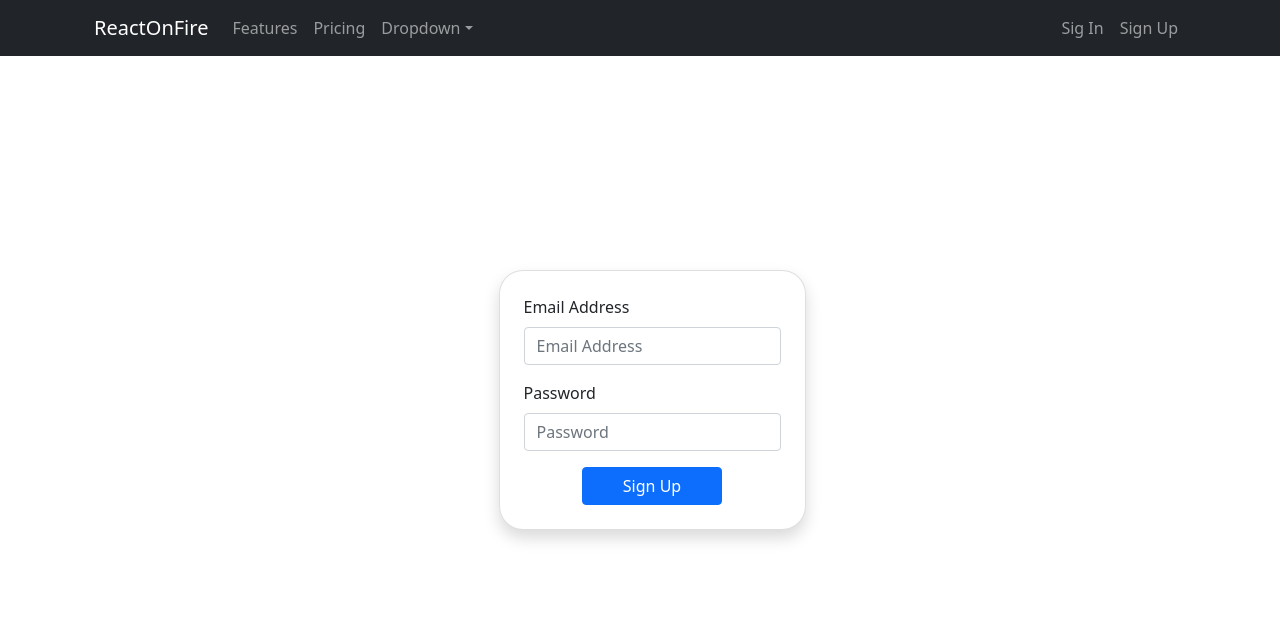
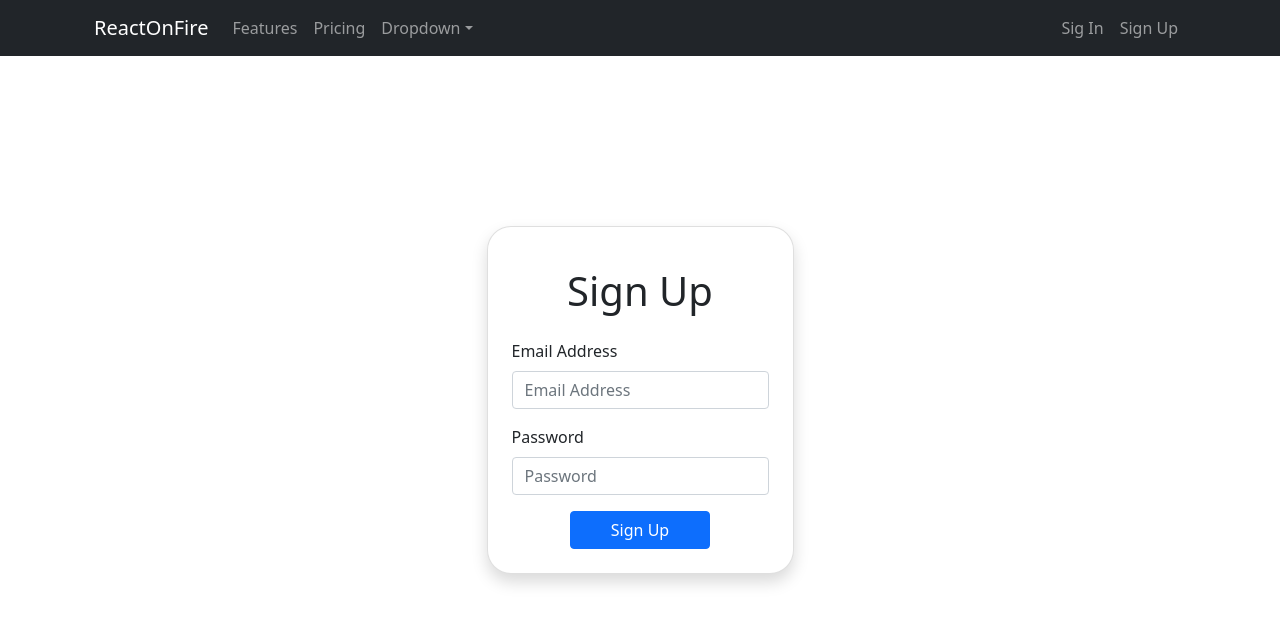
Before and after one commit to DevWill-Emme/ReactOnFire, a React (Create React App) app: page /signup in a window 1280 px wide. Shown: the top 624 px of the page. Built offline with nearby package versions, Linux system fonts and the light colour scheme.

Commit message:
Setting Titles

```diff
--- a/src/pages/Login/index.jsx
+++ b/src/pages/Login/index.jsx
@@ -19,6 +19,9 @@ function Login() {
 			<Row className="position-fixed top-50 translate-middle-y">
 				<Card className="w-auto p-4 shadow" style={{borderRadius: "1.5rem"}}>
 					<Form noValidate validated={validated} onSubmit={handleSubmit}>
+						<Row className={"text-center m-3"}>
+							<h1>Sign In</h1>
+						</Row>
 						<Row className="mb-3">
 							<Form.Group as={Col}>
 								<Form.Label>Email Address</Form.Label>
--- a/src/pages/Register/index.jsx
+++ b/src/pages/Register/index.jsx
@@ -1,5 +1,5 @@
 import './style.css';
-import {Button, Card, Container, Form, Row} from "react-bootstrap";
+import {Button, Card, Col, Container, Form, Row} from "react-bootstrap";
 import {useState} from "react";
 
 function SignUp() {
@@ -15,51 +15,43 @@ function SignUp() {
 	};
 
 	return (
-		<Container fluid className="d-flex justify-content-center position-fixed top-50 translate-middle-y">
-			<Card
-				className="p-4 shadow"
-				style={{borderRadius: "1.5rem"}}>
-				<Form
-					noValidate
-					validated={validated}
-					onSubmit={handleSubmit}>
-					<Row className={"mb-3"}>
-						<Form.Group>
+		<Container fluid className="d-flex justify-content-center">
+			<Row className="position-fixed top-50 translate-middle-y">
+				<Card className="w-auto p-4 shadow" style={{borderRadius: "1.5rem"}}>
+					<Form noValidate validated={validated} onSubmit={handleSubmit}>
+						<Row className={"text-center m-3"}>
+							<h1>Sign Up</h1>
+						</Row>
+						<Row className="mb-3">
+							<Form.Group as={Col}>
 								<Form.Label>Email Address</Form.Label>
 								<Form.Control
-								type={"email"}
+									type="email"
 									placeholder="Email Address"
-								required/>
-							<Form.Control.Feedback
-								type="invalid">
-								Please provide a email address valid
+									required
+								/>
+								<Form.Control.Feedback type="invalid">
+									Please provide a valid email address
 								</Form.Control.Feedback>
 							</Form.Group>
 						</Row>
 						<Row>
-						<Form.Group>
+							<Form.Group as={Col}>
 								<Form.Label>Password</Form.Label>
 								<Form.Control
+									required
 									type="password"
 									placeholder="Password"
-								required/>
-							<Form.Control.Feedback
-								type={"invalid"}>
-								password's not valid
-							</Form.Control.Feedback>
+								/>
+								<Form.Control.Feedback type="invalid">Password's invalid</Form.Control.Feedback>
 							</Form.Group>
 						</Row>
-					<Row className={"d-flex justify-content-center"}>
-						<Button
-							className="mt-3 w-50"
-							type={"submit"}
-							variant={"primary"}
-						>
-							Sign Up
-						</Button>
+						<Row className="d-flex justify-content-center">
+							<Button className="mt-3 w-50" type="submit">Sign Up</Button>
 						</Row>
 					</Form>
 				</Card>
+			</Row>
 		</Container>
 	);
 }
```
Lines whose indentation alone changed are shown as unchanged.
